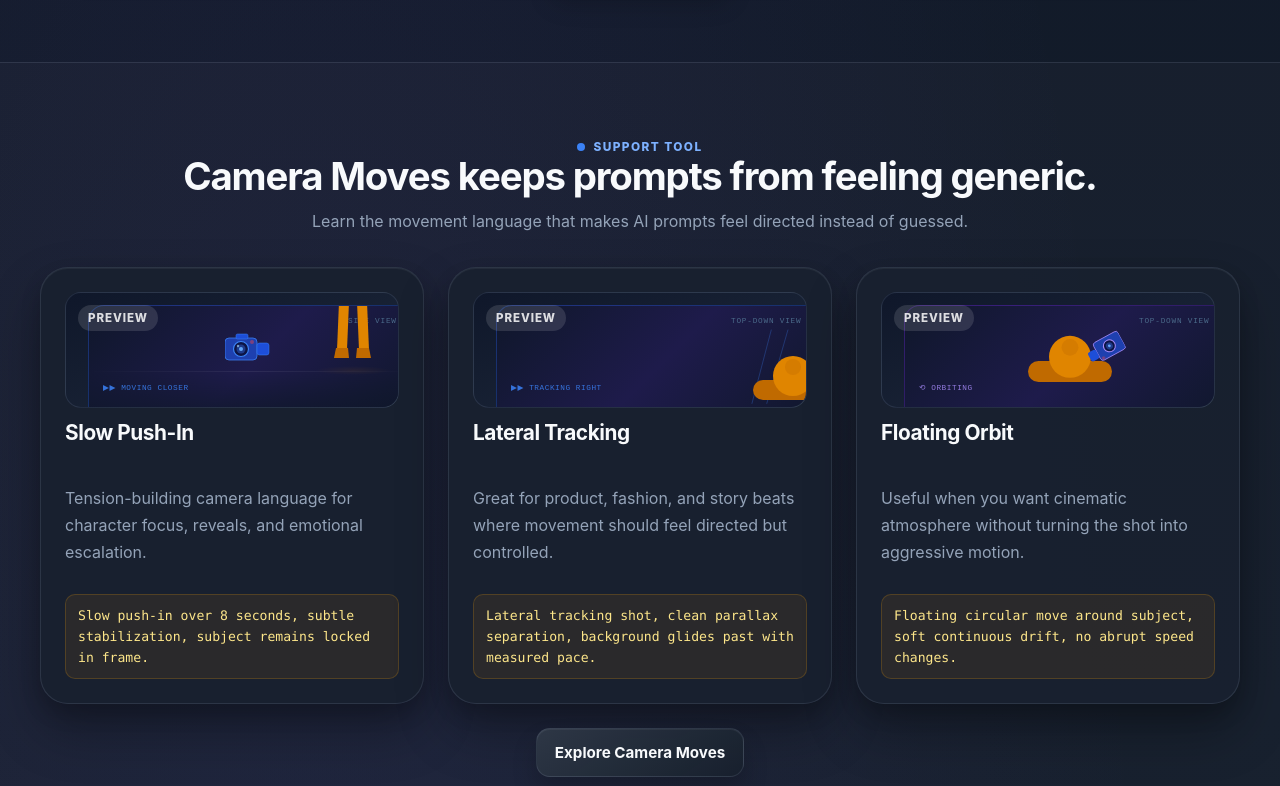
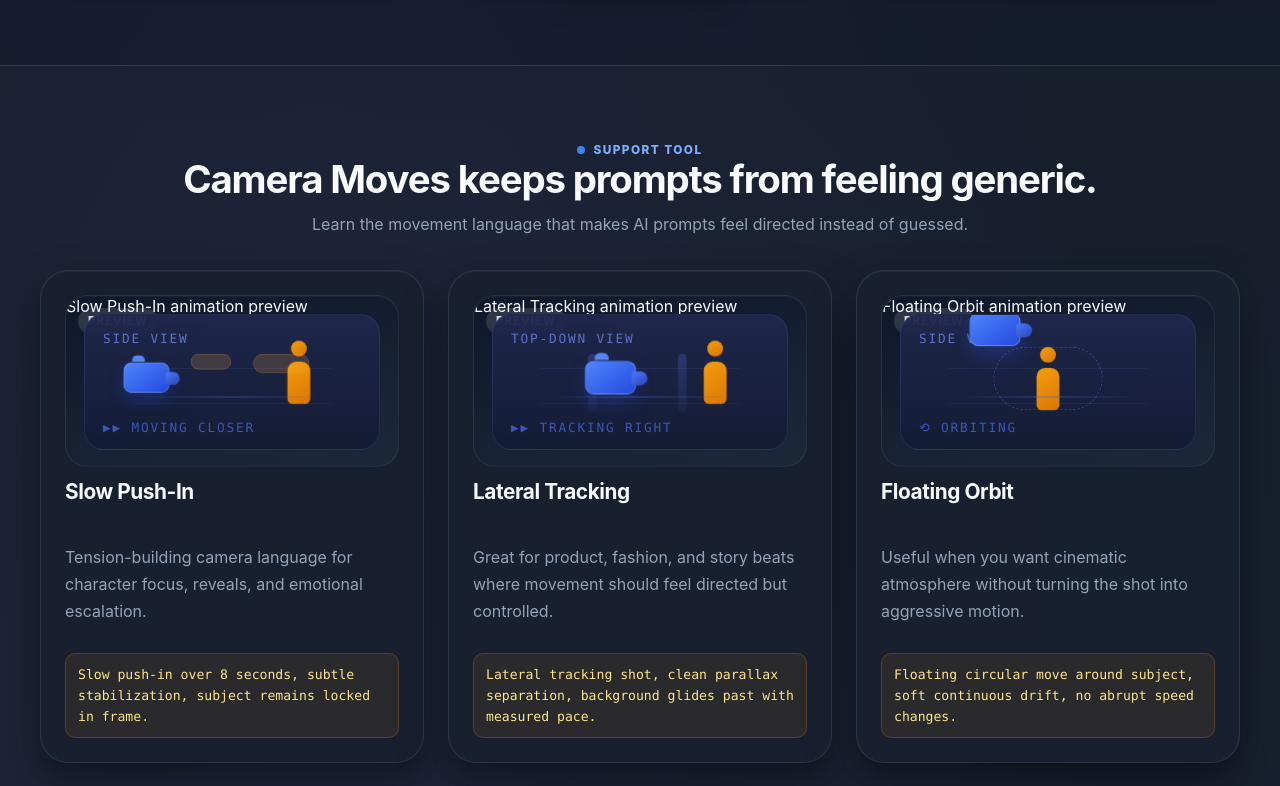
Before and after one commit to sakaarpuri/Cineworkflo, a Next.js app in the folder next-app/: page / in a window 1280 px wide. Shown: the part 3620-4406 px from the top of the page. Built offline with nearby package versions, Linux system fonts and the light colour scheme; no server answers.

Commit message:
Polish Next vault cards and camera previews

```diff
--- a/next-app/app/globals.css
+++ b/next-app/app/globals.css
@@ -1661,19 +1661,21 @@ a {
 .vault-id-pill,
 .vault-tool-pill,
 .vault-example-pill {
-  border: 1px solid var(--border-color);
-  background: rgba(255,255,255,0.82);
-  color: var(--text-secondary);
+  border: 1px solid rgba(148, 163, 184, 0.18);
+  background: linear-gradient(145deg, rgba(22, 30, 47, 0.96), rgba(12, 18, 30, 0.92));
+  color: rgba(226, 232, 240, 0.88);
+  box-shadow: inset 0 1px 0 rgba(255, 255, 255, 0.05);
 }
 
 .vault-category-pill {
-  background: color-mix(in srgb, var(--cat-color) 12%, white);
-  border: 1px solid color-mix(in srgb, var(--cat-color) 30%, #eadde7);
-  color: var(--cat-color);
+  background: color-mix(in srgb, var(--cat-color) 18%, rgba(12, 18, 30, 0.94));
+  border: 1px solid color-mix(in srgb, var(--cat-color) 42%, rgba(148, 163, 184, 0.18));
+  color: color-mix(in srgb, var(--cat-color) 62%, white);
+  box-shadow: inset 0 1px 0 rgba(255, 255, 255, 0.04);
 }
 
 .vault-style-text {
-  color: var(--text-secondary);
+  color: rgba(203, 213, 225, 0.82);
   font-size: 0.82rem;
 }
 
@@ -2457,6 +2459,12 @@ a {
   pointer-events: none;
 }
 
+.home-preset-grid .preset-thumb {
+  width: 132px;
+  height: 92px;
+  border-radius: 18px;
+}
+
 .home-output-preview-grid {
   display: grid;
   grid-template-columns: repeat(2, minmax(0, 1fr));
@@ -2494,33 +2502,13 @@ a {
 }
 
 .move-home-thumb {
-  height: 116px;
-  border-radius: 16px;
-  background: linear-gradient(160deg, #0f172a, #1e293b);
+  min-height: 172px;
+  border-radius: 22px;
+  background: linear-gradient(165deg, rgba(15, 23, 42, 0.96), rgba(30, 41, 59, 0.92));
   position: relative;
   overflow: hidden;
-  border: 1px solid rgba(126, 145, 170, 0.18);
-}
-
-.animated-move-home-thumb .camera-move-card__stage {
-  width: 100%;
-  height: 100%;
-  min-height: 116px;
-  border-radius: 16px;
-}
-
-.animated-move-home-thumb .camera-move-card__hint-pill {
-  transform: scale(0.86);
-}
-
-.animated-move-home-thumb .camera-move-card__view-label,
-.animated-move-home-thumb .camera-move-card__dir-label {
-  transform: scale(0.86);
-  transform-origin: top left;
-}
-
-.animated-move-home-thumb .move-home-chip {
-  z-index: 5;
+  border: 1px solid rgba(148, 163, 184, 0.12);
+  box-shadow: inset 0 1px 0 rgba(255, 255, 255, 0.04);
 }
 
 .move-home-chip {
@@ -2537,6 +2525,221 @@ a {
   letter-spacing: 0.08em;
 }
 
+.move-home-stage {
+  position: absolute;
+  inset: 18px 18px 16px;
+  border-radius: 20px;
+  background: linear-gradient(180deg, rgba(32, 39, 76, 0.96), rgba(20, 28, 52, 0.96));
+  border: 1px solid rgba(103, 116, 209, 0.16);
+  overflow: hidden;
+}
+
+.move-home-hud,
+.move-home-direction {
+  position: absolute;
+  left: 18px;
+  font-family: ui-monospace, SFMono-Regular, Menlo, Monaco, Consolas, monospace;
+  font-size: 0.8rem;
+  letter-spacing: 0.14em;
+  text-transform: uppercase;
+  color: rgba(123, 142, 255, 0.7);
+}
+
+.move-home-hud {
+  top: 16px;
+}
+
+.move-home-direction {
+  bottom: 14px;
+  color: rgba(70, 101, 223, 0.78);
+}
+
+.move-home-world {
+  position: absolute;
+  inset: 0;
+  display: grid;
+  place-items: center;
+  transform: scale(0.88);
+  transform-origin: center;
+}
+
+.move-home-gridline,
+.move-home-track,
+.move-home-orbit-ring,
+.move-home-parallax,
+.move-home-depth-pill,
+.move-home-camera,
+.move-home-subject {
+  position: absolute;
+}
+
+.move-home-gridline {
+  left: 12%;
+  right: 12%;
+  height: 1px;
+  background: rgba(95, 110, 183, 0.18);
+}
+
+.move-home-gridline-top {
+  top: 38%;
+}
+
+.move-home-gridline-mid {
+  top: 68%;
+}
+
+.move-home-track {
+  left: 18%;
+  right: 18%;
+  top: 62%;
+  height: 2px;
+  background: linear-gradient(90deg, rgba(66, 83, 164, 0.08), rgba(80, 97, 196, 0.36), rgba(66, 83, 164, 0.08));
+}
+
+.move-home-camera {
+  width: 58px;
+  height: 38px;
+  left: 20%;
+  top: 46%;
+  transform: translate(-50%, -50%);
+  border-radius: 10px;
+  background: linear-gradient(145deg, #4f86ff, #2449dd);
+  border: 1px solid rgba(145, 181, 255, 0.48);
+  box-shadow: 0 10px 20px rgba(37, 78, 217, 0.3);
+}
+
+.move-home-camera::before,
+.move-home-camera::after {
+  content: '';
+  position: absolute;
+}
+
+.move-home-camera::before {
+  width: 16px;
+  height: 8px;
+  top: -10px;
+  left: 10px;
+  border-radius: 6px 6px 0 0;
+  background: rgba(87, 139, 255, 0.95);
+}
+
+.move-home-camera::after {
+  width: 18px;
+  height: 16px;
+  right: -14px;
+  top: 11px;
+  border-radius: 4px 8px 8px 4px;
+  background: linear-gradient(145deg, #4a78ff, #2b47b3);
+}
+
+.move-home-subject {
+  width: 32px;
+  height: 72px;
+  right: 24%;
+  top: 42%;
+  transform: translate(50%, -50%);
+}
+
+.move-home-subject-head {
+  width: 18px;
+  height: 18px;
+  border-radius: 999px;
+  margin: 0 auto 6px;
+  background: linear-gradient(145deg, #f59e0b, #d97706);
+}
+
+.move-home-subject-body {
+  width: 26px;
+  height: 48px;
+  margin: 0 auto;
+  border-radius: 10px 10px 6px 6px;
+  background: linear-gradient(145deg, #f59e0b, #d97706);
+}
+
+.move-home-depth-pill {
+  border-radius: 999px;
+  background: rgba(247, 174, 68, 0.18);
+  border: 1px solid rgba(245, 158, 11, 0.16);
+}
+
+.move-home-depth-a {
+  width: 46px;
+  height: 18px;
+  top: 26%;
+  left: 34%;
+}
+
+.move-home-depth-b {
+  width: 64px;
+  height: 22px;
+  top: 26%;
+  left: 58%;
+}
+
+.move-home-parallax {
+  top: 26%;
+  bottom: 24%;
+  width: 10px;
+  border-radius: 999px;
+  background: linear-gradient(180deg, rgba(99, 126, 255, 0.24), rgba(57, 74, 147, 0.1));
+}
+
+.move-home-parallax-a {
+  left: 30%;
+}
+
+.move-home-parallax-b {
+  right: 32%;
+}
+
+.move-home-orbit-ring {
+  width: 124px;
+  height: 72px;
+  border-radius: 999px;
+  border: 1px dashed rgba(99, 126, 255, 0.42);
+  left: 50%;
+  top: 47%;
+  transform: translate(-50%, -50%);
+}
+
+.move-preview-dolly .move-home-camera {
+  animation: movePreviewDollyCamera 3.4s ease-in-out infinite;
+}
+
+.move-preview-tracking .move-home-camera,
+.move-preview-tracking .move-home-subject {
+  animation: movePreviewTrackingPair 3.2s ease-in-out infinite;
+}
+
+.move-preview-orbit .move-home-camera {
+  left: 50%;
+  top: 47%;
+  transform-origin: 82px 4px;
+  animation: movePreviewOrbitCamera 4.2s linear infinite;
+}
+
+.move-preview-orbit .move-home-subject {
+  right: auto;
+  left: 50%;
+  top: 47%;
+  transform: translate(-50%, -50%);
+}
+
+@keyframes movePreviewDollyCamera {
+  0%, 100% { transform: translate(-66%, -50%) scale(0.9); }
+  50% { transform: translate(-28%, -50%) scale(1.04); }
+}
+
+@keyframes movePreviewTrackingPair {
+  0%, 100% { transform: translate(20px, -50%); }
+  50% { transform: translate(62px, -50%); }
+}
+
+@keyframes movePreviewOrbitCamera {
+  from { transform: translate(-50%, -50%) rotate(0deg) translateX(82px) rotate(0deg); }
+  to { transform: translate(-50%, -50%) rotate(360deg) translateX(82px) rotate(-360deg); }
+}
+
 .move-home-prompt {
   background: rgba(245, 158, 11, 0.08);
   border: 1px solid rgba(245, 158, 11, 0.2);
--- a/next-app/app/page.jsx
+++ b/next-app/app/page.jsx
@@ -1,6 +1,6 @@
 import Link from 'next/link'
+import HomeCameraMovePreview from '../components/HomeCameraMovePreview'
 import HomeHeroPreview from '../components/HomeHeroPreview'
-import HomeCameraMovesPreview from '../components/HomeCameraMovesPreview'
 import {
   CATEGORY_PAGES,
   FEATURED_STYLE_PRESETS,
@@ -271,7 +271,7 @@ export default function HomePage() {
           <div className="card-grid three-up moves-home-grid">
             {HOME_CAMERA_MOVES.map((move) => (
               <div key={move.title} className="feature-card static-card move-home-card">
-                <HomeCameraMovesPreview title={move.title} />
+                <HomeCameraMovePreview moveKey={move.key} title={move.title} />
                 <h3>{move.title}</h3>
                 <p>{move.description}</p>
                 <div className="move-home-prompt">{move.prompt}</div>
--- /dev/null
+++ b/next-app/components/HomeCameraMovePreview.jsx
@@ -0,0 +1,42 @@
+export default function HomeCameraMovePreview({ moveKey, title }) {
+  const label =
+    moveKey === 'dolly'
+      ? '▶▶ MOVING CLOSER'
+      : moveKey === 'tracking'
+        ? '▶▶ TRACKING RIGHT'
+        : '⟲ ORBITING'
+
+  return (
+    <div className={`move-home-thumb move-preview-${moveKey}`}>
+      <span className="move-home-chip">Preview</span>
+      <div className="move-home-stage">
+        <div className="move-home-hud">{moveKey === 'tracking' ? 'TOP-DOWN VIEW' : 'SIDE VIEW'}</div>
+        <div className="move-home-world">
+          <div className="move-home-gridline move-home-gridline-top" />
+          <div className="move-home-gridline move-home-gridline-mid" />
+          <div className="move-home-camera" />
+          <div className="move-home-subject">
+            <div className="move-home-subject-head" />
+            <div className="move-home-subject-body" />
+          </div>
+          <div className="move-home-track" />
+          {moveKey === 'orbit' ? <div className="move-home-orbit-ring" /> : null}
+          {moveKey === 'tracking' ? (
+            <>
+              <div className="move-home-parallax move-home-parallax-a" />
+              <div className="move-home-parallax move-home-parallax-b" />
+            </>
+          ) : null}
+          {moveKey === 'dolly' ? (
+            <>
+              <div className="move-home-depth-pill move-home-depth-a" />
+              <div className="move-home-depth-pill move-home-depth-b" />
+            </>
+          ) : null}
+        </div>
+        <div className="move-home-direction">{label}</div>
+      </div>
+      <div className="sr-only">{title} animation preview</div>
+    </div>
+  )
+}
```
Also changed, not shown: next-app/lib/prompt-data.js.
